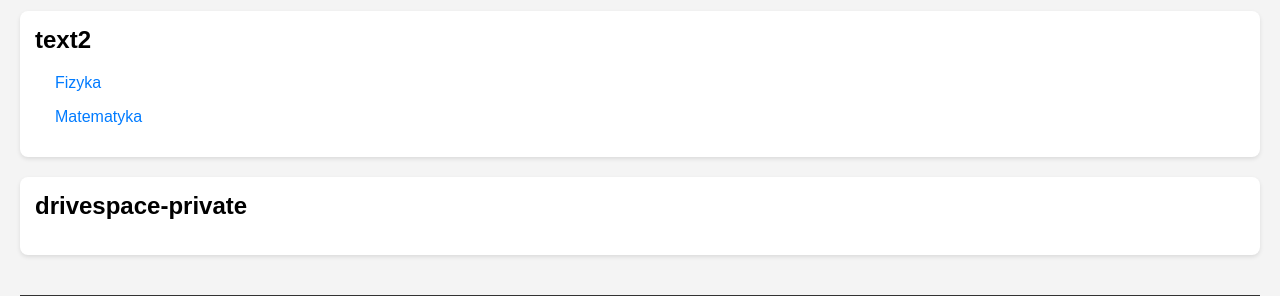
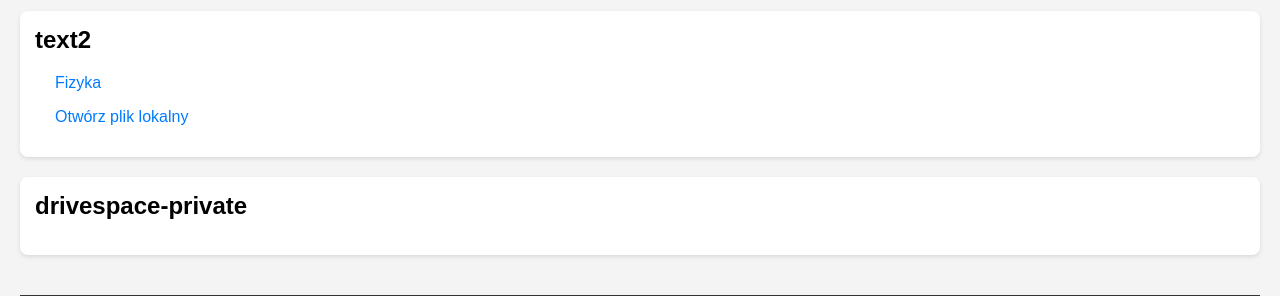
Before and after one commit to jakub-arkadiusz-putowski/japweb, a Flask app: page / in a window 1280 px wide. Shown: the part 412-708 px from the top of the page. Run offline with Flask 2, Linux system fonts and the light colour scheme.

Commit message:
Update index.html

```diff
--- a/templates/index.html
+++ b/templates/index.html
@@ -78,7 +78,8 @@
         <h2>text2</h2>
         <ul>
             <p><a href="korepetycje/link1.html">Fizyka</a></p>
-            <p><a href="korepetycje/maths-chapters.html">Matematyka</a></p>
+            <a href="file:///home/cyngiel/sync/psk/komputerowa-symulacja-ukladow-dynamicznych/ksud-sprawozdania/kusd-lab5-czlony-dynamiczne/kusd-lab5-czlony-dynamiczne.pdf" target="_blank">Otwórz plik lokalny</a>
+
         </ul>
     </div>
 
```
